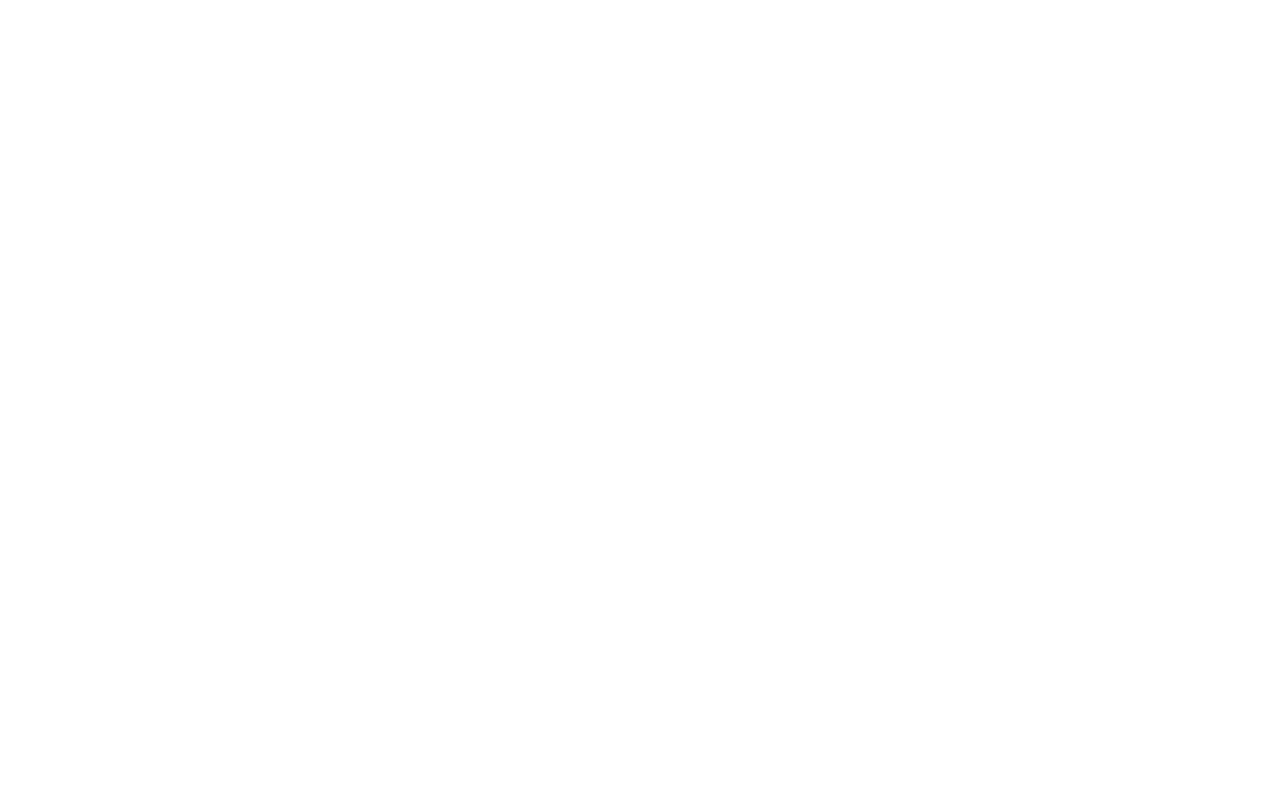
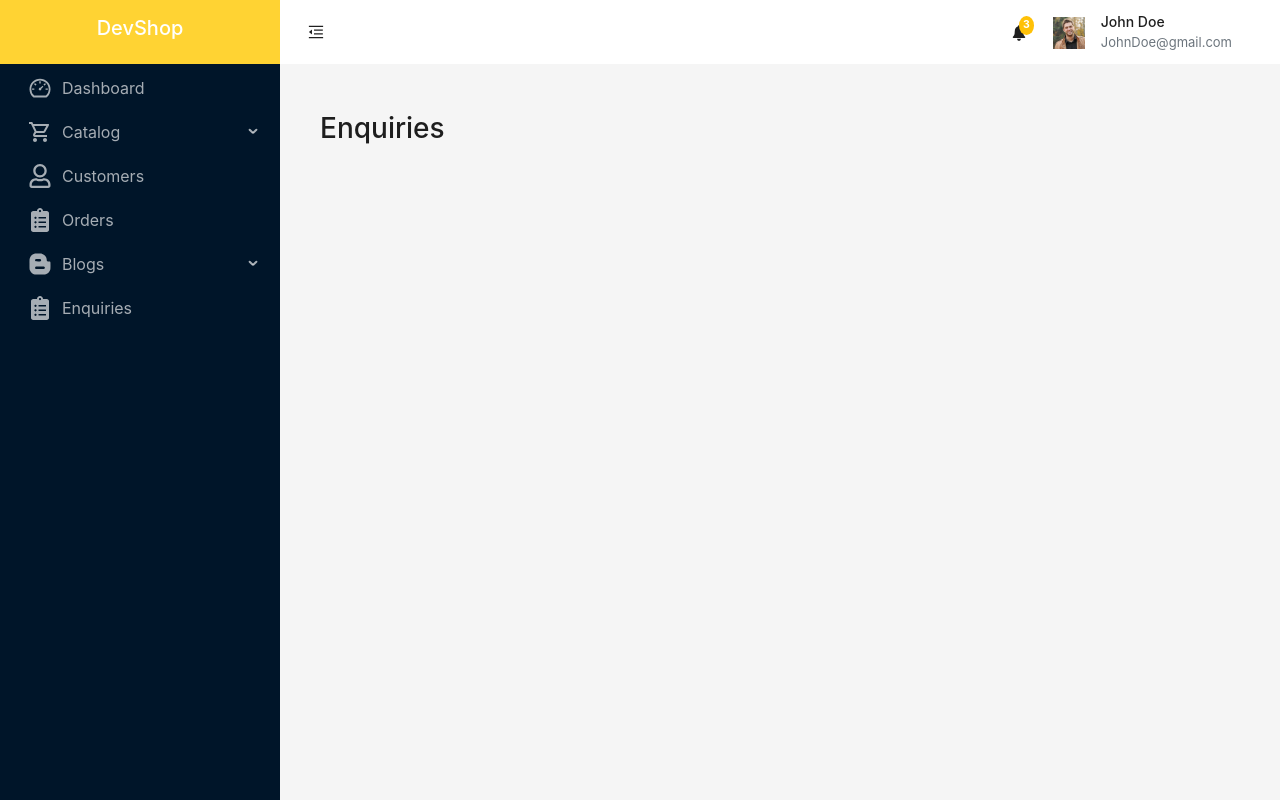
Before and after one commit to Seyba/admin-app, a React (Create React App) app: page /admin/enquiries in a window 1280 px wide. Before the commit this address had no page. Built offline with nearby package versions, Linux system fonts and the light colour scheme.

Commit message:
enquiries page added

```diff
--- a/src/App.js
+++ b/src/App.js
@@ -5,6 +5,7 @@
 import { ForgotPassword } from './component/pages/ForgotPassword'
 import { ResetPassword } from './component/pages/ResetPassword'
 import { MainLayout } from './component/MainLayout';
+import { Enquiries } from './component/pages/Enquiries';
 
 function App() {
   return (
@@ -15,6 +16,7 @@
         <Route path="/forgot-password" element={<ForgotPassword/>}/>
         <Route path="/admin" element={<MainLayout/>}>
           <Route index element={<Dashboard/>}/>
+          <Route path="enquiries" element={<Enquiries/>}/>
         </Route>
       </Routes>
     </Router>
--- a/src/component/pages/Dashboard.js
+++ b/src/component/pages/Dashboard.js
@@ -343,8 +343,9 @@
     ]
   return (
     <div>
-        <h3 className="mb-4">Dashboard</h3>
+
         <div className="container">
+            <h3 className="mb-4">Dashboard</h3>
             <div className="row">
                 <div className=" col-md-4">
                     <div className="mb-3 p-3 card">
@@ -481,7 +482,7 @@
                             <h3 className="widget_heading">Recent activities</h3>
                             <HiOutlineDotsVertical />
                         </div>
-                        <div>
+                        <div className="mt-4">
                             <Timeline
                                 items = {timeLineData}
                             />
--- /dev/null
+++ b/src/component/pages/Enquiries.js
@@ -0,0 +1,9 @@
+import React from 'react'
+
+export const Enquiries = () => {
+  return (
+    <div className=''>
+        <h3 className="mb-4">Enquiries</h3>
+    </div>
+  )
+}
```
